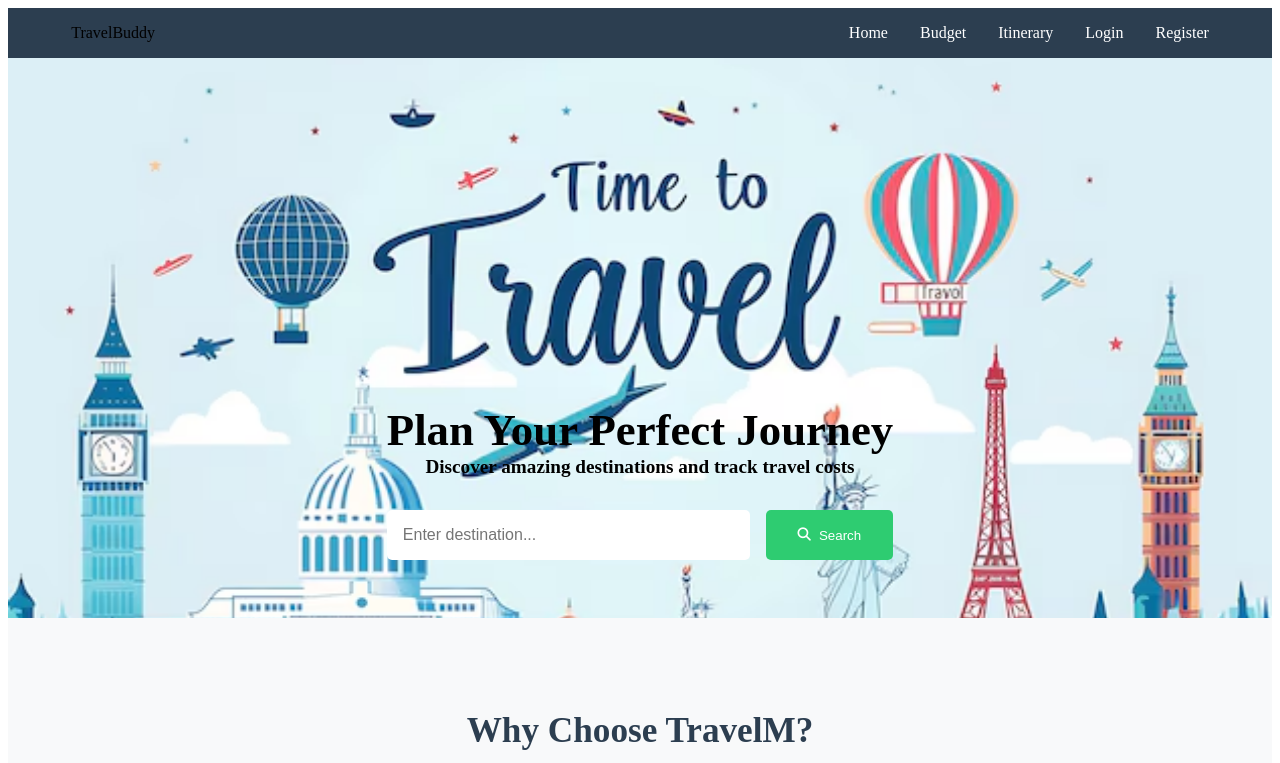
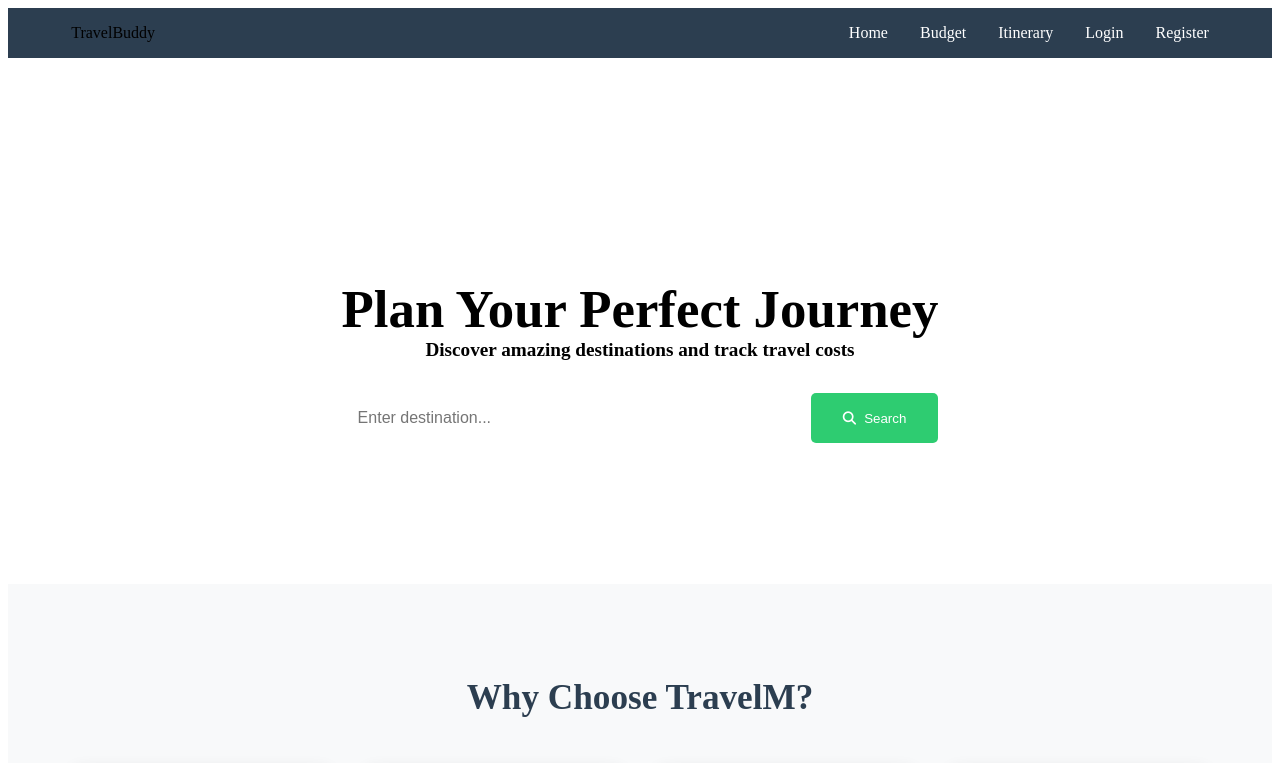
Before and after one commit to SamyaNagpal/Travel-Planner, a website: page public/home.html in a window 1280 px wide. Shown: the top 763 px of the page. Drawn offline with Linux system fonts and the light colour scheme.

Commit message:
Update main.css

```diff
--- a/public/styles/main.css
+++ b/public/styles/main.css
@@ -44,21 +44,18 @@
 /* ===== HERO SECTION ===== */
 .hero {
   position: relative;
-  height: 70vh;
-  background:
-   url('hero-bg.png') no-repeat center center/cover;
+  height: 50vh;
   display: flex;
   align-items: center;
   justify-content: center;
   text-align: center;
   color: black;
-  padding: 0 5%;
+  padding: 5% 10%;
 }
 
 .hero-content h1 {
-  font-size: 2.8rem;
-
-  margin-top: 18rem;
+  font-size: 3.3rem;
+  margin-top: 5rem;
   margin-bottom: 0;
 }
 
```
